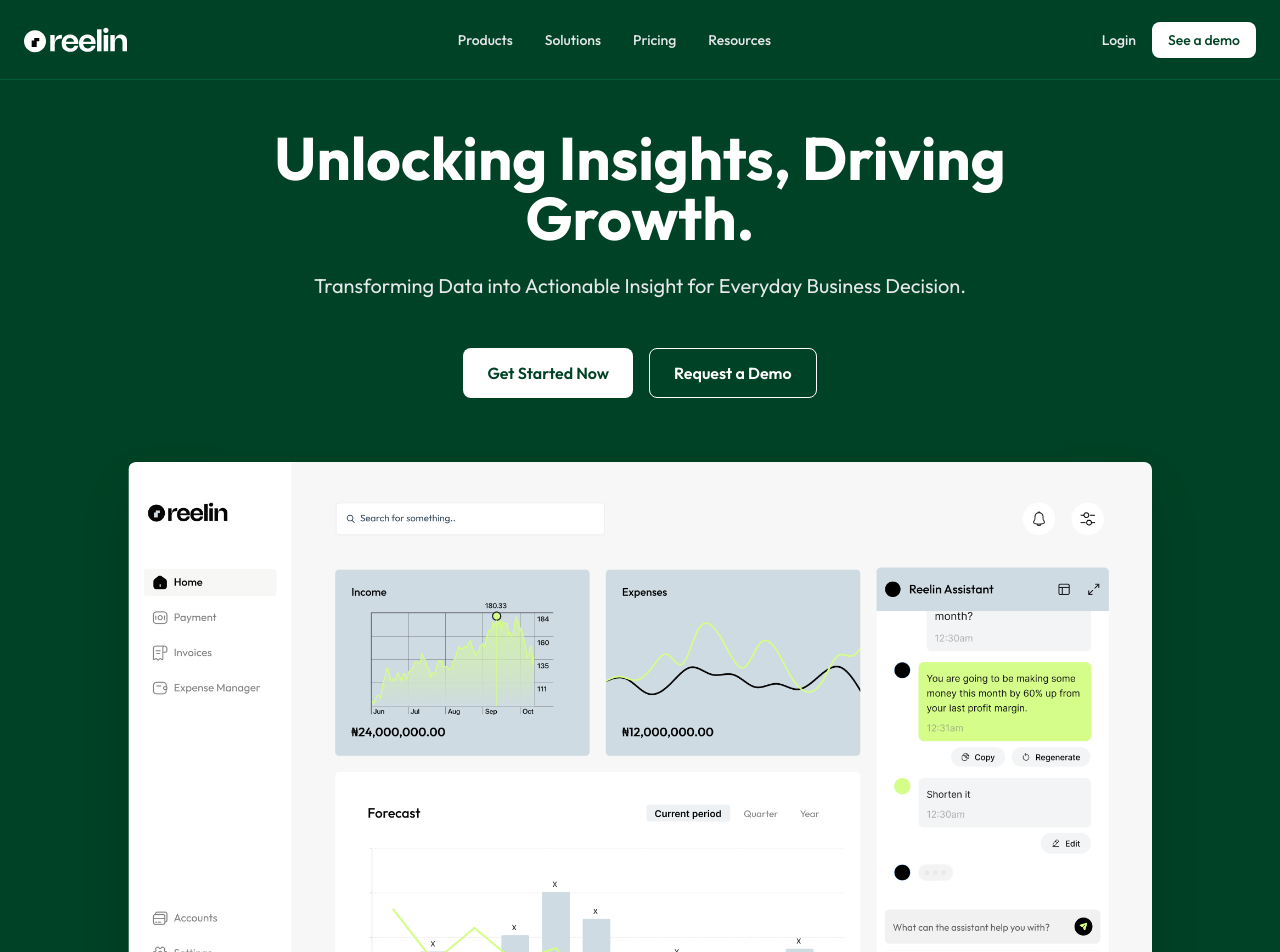
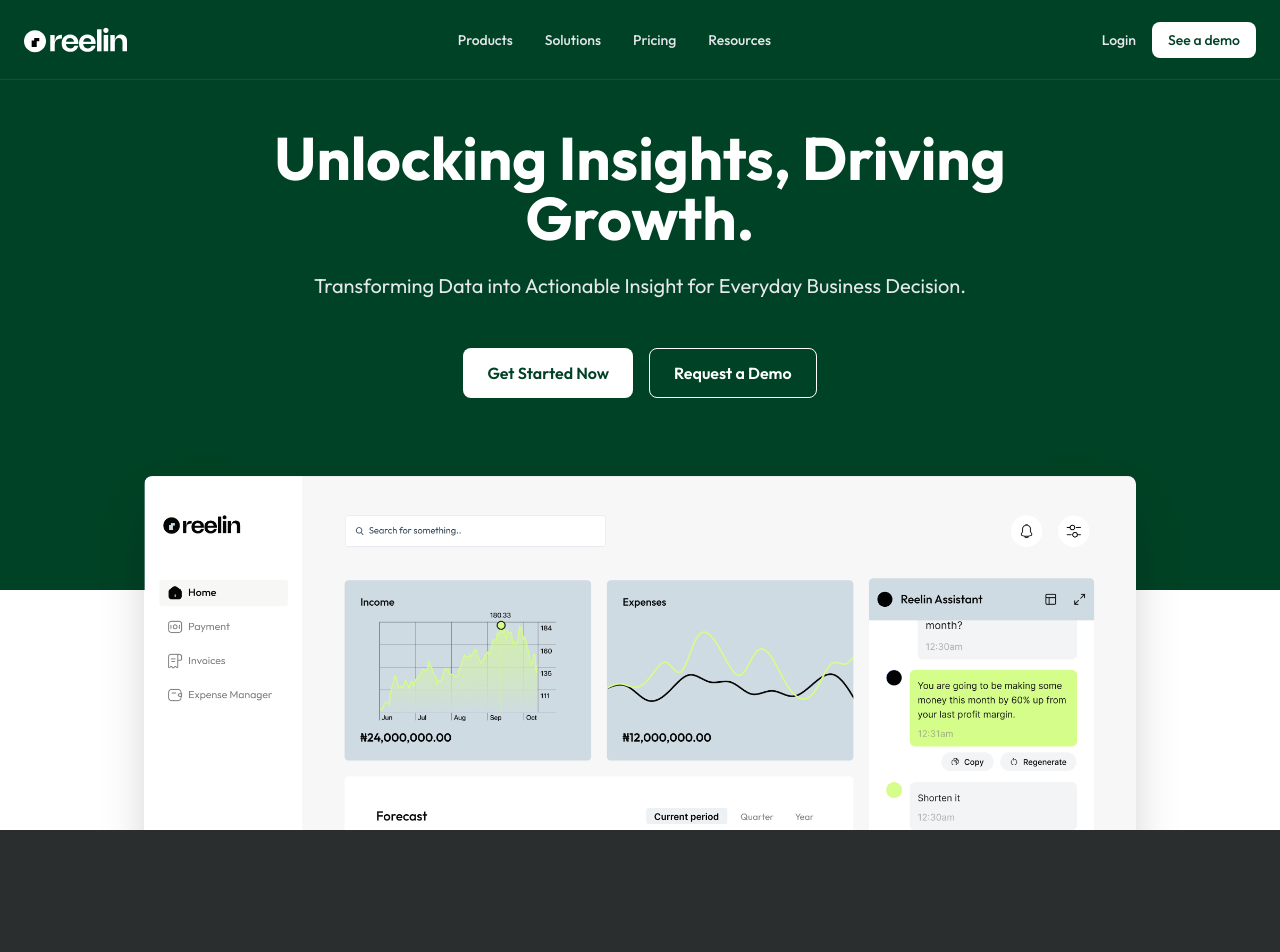
Before and after one commit to adugamayuba/reelin, a Next.js app: page / in a window 1280 px wide. Shown: the top 952 px of the page. Built offline with nearby package versions, Linux system fonts and the light colour scheme.

Commit message:
hero updated

```diff
--- a/components/LandingPage/Hero.tsx
+++ b/components/LandingPage/Hero.tsx
@@ -5,7 +5,9 @@ import home from "../../assets/png/Home.png";
 
 const Hero = () => {
   return (
-    <div className="w-full bg-[#004225] text-white relative">
+    <div className="relative">
+      {/* Hero Section */}
+      <div className="w-full bg-[#004225] text-white relative pt-32 pb-48">
         {/* Version Badge */}
         <div className="absolute top-8 left-1/2 -translate-x-1/2">
           <div className="px-4 py-2 bg-[#005c34] rounded-full text-sm inline-flex items-center gap-2">
@@ -14,7 +16,7 @@ const Hero = () => {
         </div>
 
         <ContainerLayout>
-        <div className="w-full flex flex-col items-center text-center pt-32 pb-20">
+          <div className="w-full flex flex-col items-center text-center">
             {/* Main Content */}
             <div className="max-w-3xl mx-auto">
               <h1 className="text-4xl lg:text-6xl font-bold leading-tight mb-6">
@@ -25,7 +27,7 @@ const Hero = () => {
               </p>
 
               {/* CTA Buttons */}
-            <div className="flex flex-col sm:flex-row gap-4 justify-center mb-16">
+              <div className="flex flex-col sm:flex-row gap-4 justify-center">
                 <button className="px-6 py-3 bg-white text-[#004225] rounded-lg font-semibold hover:bg-gray-100 transition-colors">
                   Get Started Now
                 </button>
@@ -34,9 +36,13 @@ const Hero = () => {
                 </button>
               </div>
             </div>
+          </div>
+        </ContainerLayout>
+      </div>
 
-          {/* Dashboard Preview */}
-          <div className="w-full max-w-5xl mx-auto rounded-lg overflow-hidden shadow-2xl">
+      {/* Dashboard Preview - Positioned to overlap */}
+      <div className="absolute left-1/2 -translate-x-1/2 bottom-0 translate-y-1/2 w-full max-w-5xl mx-auto px-4">
+        <div className="rounded-lg overflow-hidden shadow-2xl">
           <Image
             src={home}
             alt="Reelin Dashboard"
@@ -45,7 +51,9 @@ const Hero = () => {
           />
         </div>
       </div>
-      </ContainerLayout>
+
+      {/* Spacer div to create room for the overlapped dashboard */}
+      <div className="h-[30vh] bg-white"></div>
     </div>
   );
 };
```
Lines whose indentation alone changed are shown as unchanged.
